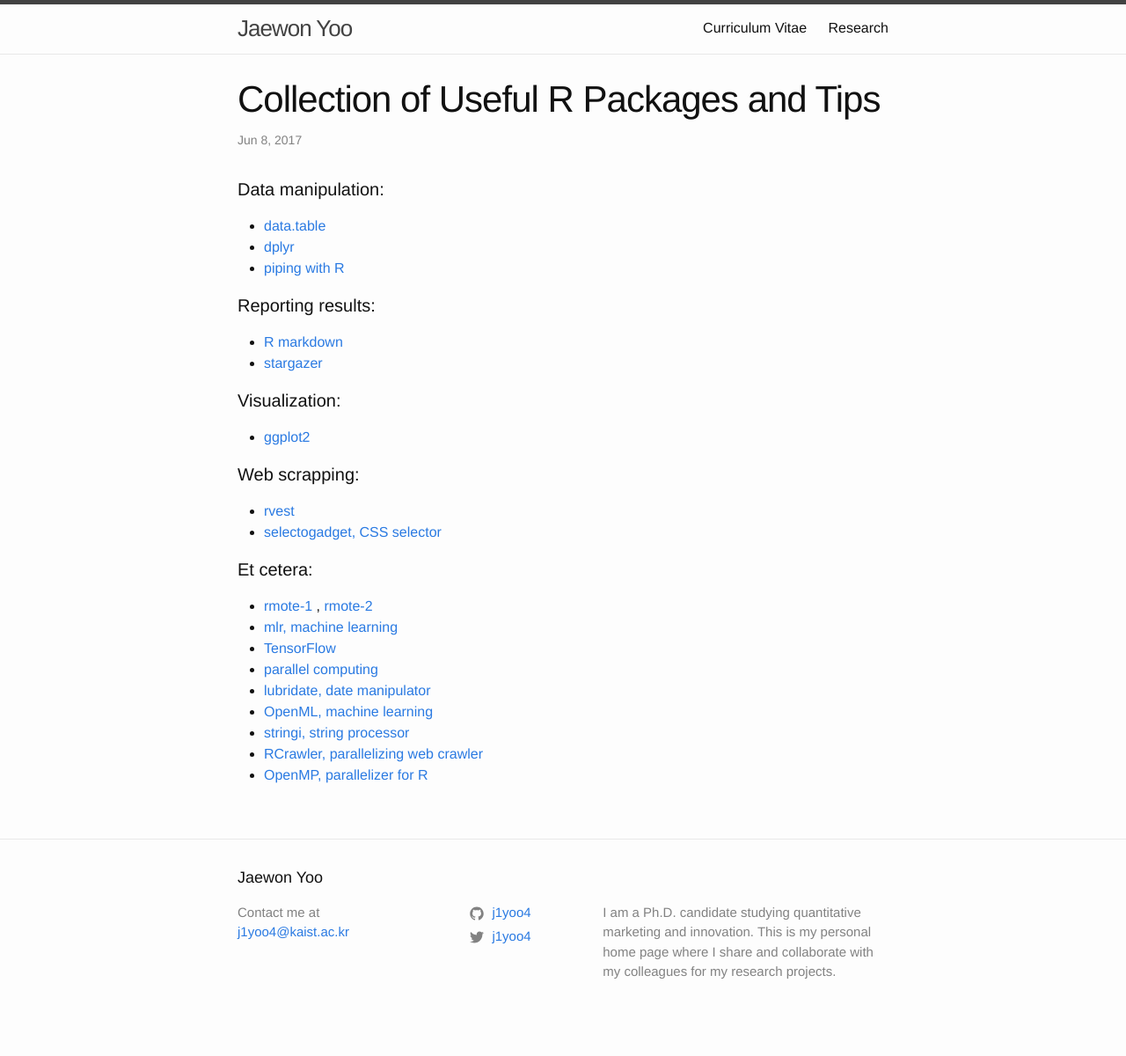
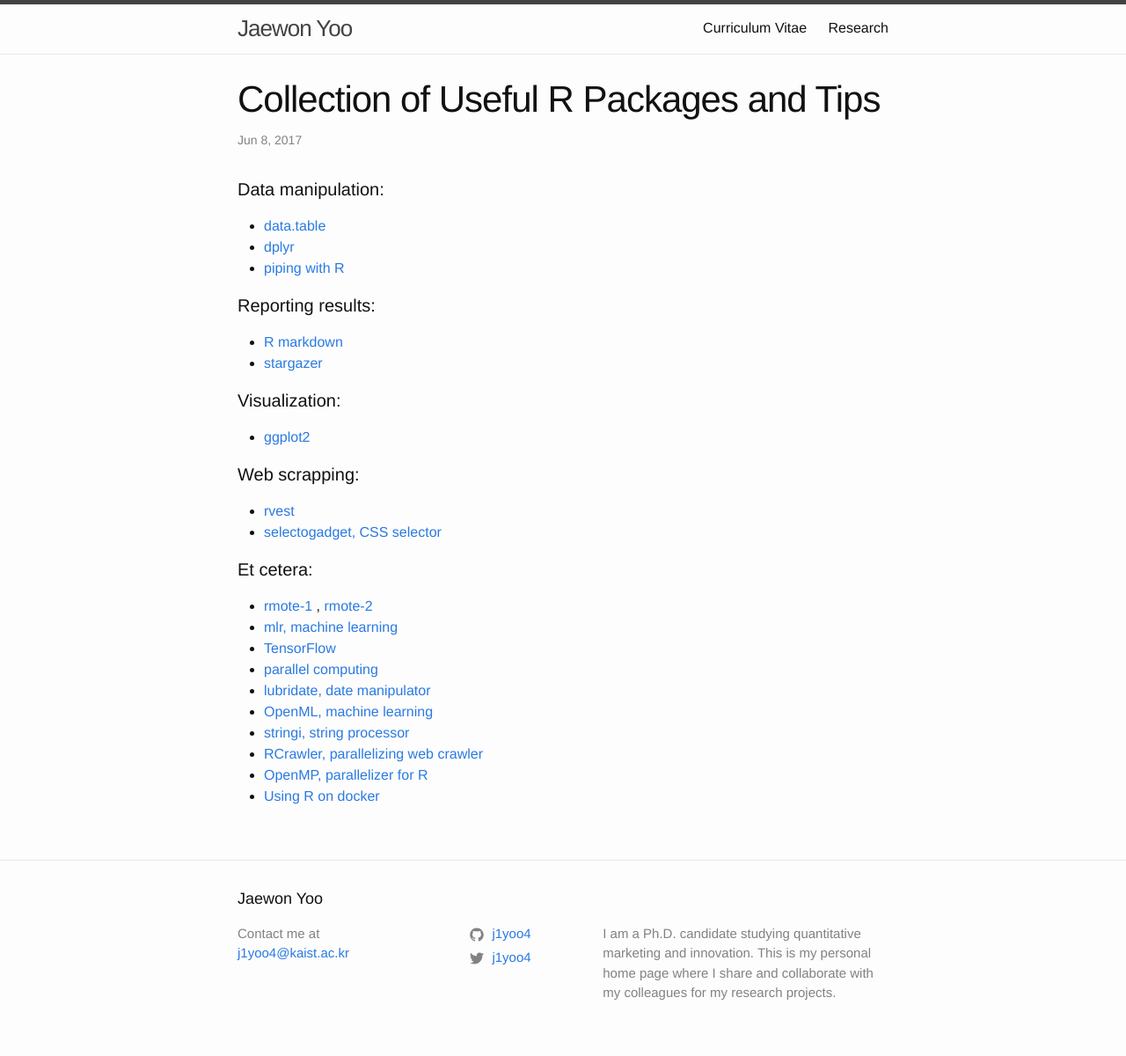
Before and after one commit to j1yoo/j1yoo.github.io, a Jekyll site: the page built from _posts/2017-06-08-useful_r_packages.md, in a window 1280 px wide. Shown: the whole page at 88% size. Built offline with Jekyll 4.4.1, drawn with Linux system fonts in a browser that asks for light colours; before the commit the page ends 1176 px from its top, so only the background shows below that.

Commit message:
Create 2017-06-08-useful_r_packages.md

```diff
--- a/_posts/2017-06-08-useful_r_packages.md
+++ b/_posts/2017-06-08-useful_r_packages.md
@@ -30,3 +30,4 @@ categories: misc
 * <a href="https://www.rdocumentation.org/packages/stringi/versions/1.1.5"> stringi, string processor </a>
 * <a href="http://www.sciencedirect.com/science/article/pii/S2352711017300110"> RCrawler, parallelizing web crawler </a>
 * <a href="https://www.r-bloggers.com/r-and-openmp-boosting-compiled-code-on-multi-core-cpu-s/"> OpenMP, parallelizer for R </a>
+* [Using R on docker](https://github.com/rocker-org/rocker/wiki/Using-the-RStudio-image)
```
